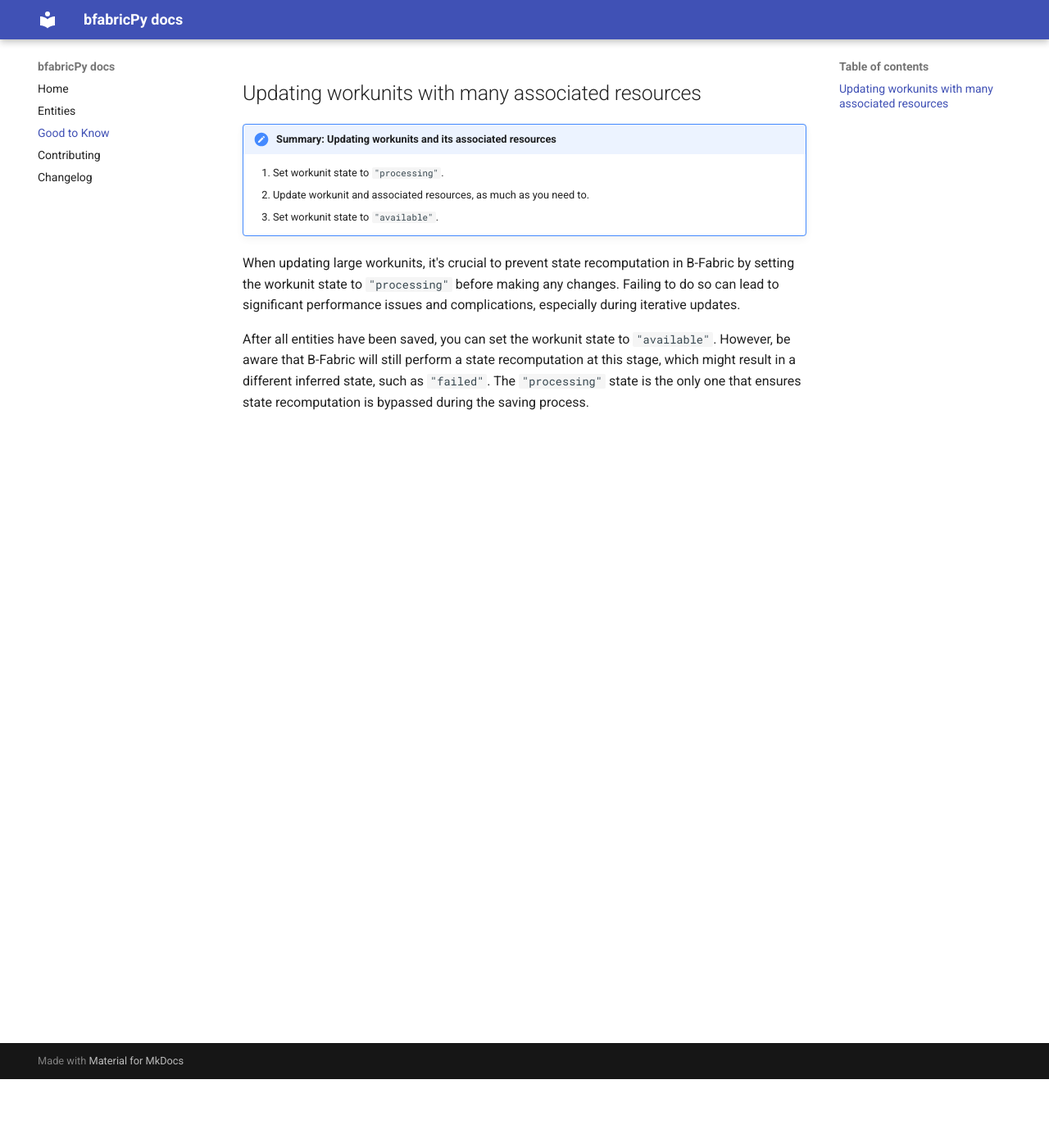
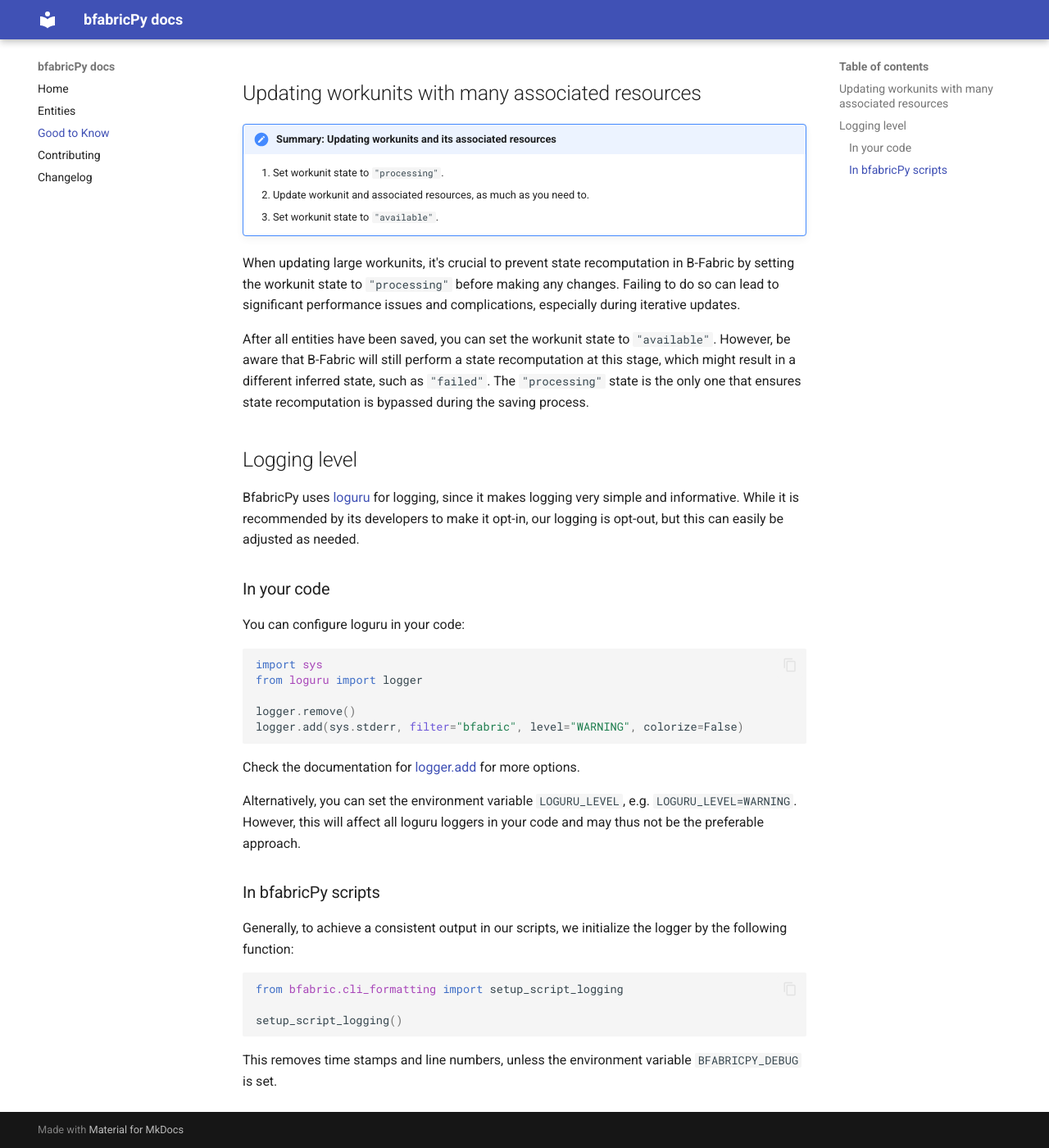
Before and after one commit to fgcz/bfabricPy, an MkDocs documentation site: the page built from docs/good_to_know.md, in a window 1280 px wide and 1400 px high, scrolled down 84 px. Shown: the whole window at 82% size. Built offline with MkDocs 1.6.1 and Material for MkDocs 9.7.7, drawn with Linux system fonts in a browser that asks for light colours.

Commit message:
doc: section on logging

````diff
--- a/docs/good_to_know.md
+++ b/docs/good_to_know.md
@@ -13,3 +13,36 @@ Failing to do so can lead to significant performance issues and complications, e
 After all entities have been saved, you can set the workunit state to `"available"`.
 However, be aware that B-Fabric will still perform a state recomputation at this stage, which might result in a different inferred state, such as `"failed"`.
 The `"processing"` state is the only one that ensures state recomputation is bypassed during the saving process.
+
+## Logging level
+
+BfabricPy uses [loguru](https://github.com/Delgan/loguru) for logging, since it makes logging very simple and informative.
+While it is recommended by its developers to make it opt-in, our logging is opt-out, but this can easily be adjusted as needed.
+
+### In your code
+
+You can configure loguru in your code:
+
+```python
+import sys
+from loguru import logger
+
+logger.remove()
+logger.add(sys.stderr, filter="bfabric", level="WARNING", colorize=False)
+```
+
+Check the documentation for [logger.add](https://loguru.readthedocs.io/en/stable/api/logger.html#loguru._logger.Logger.add) for more options.
+
+Alternatively, you can set the environment variable `LOGURU_LEVEL`, e.g. `LOGURU_LEVEL=WARNING`. However, this will affect all loguru loggers in your code and may thus not be the preferable approach.
+
+### In bfabricPy scripts
+
+Generally, to achieve a consistent output in our scripts, we initialize the logger by the following function:
+
+```python
+from bfabric.cli_formatting import setup_script_logging
+
+setup_script_logging()
+```
+
+This removes time stamps and line numbers, unless the environment variable `BFABRICPY_DEBUG` is set.
````
